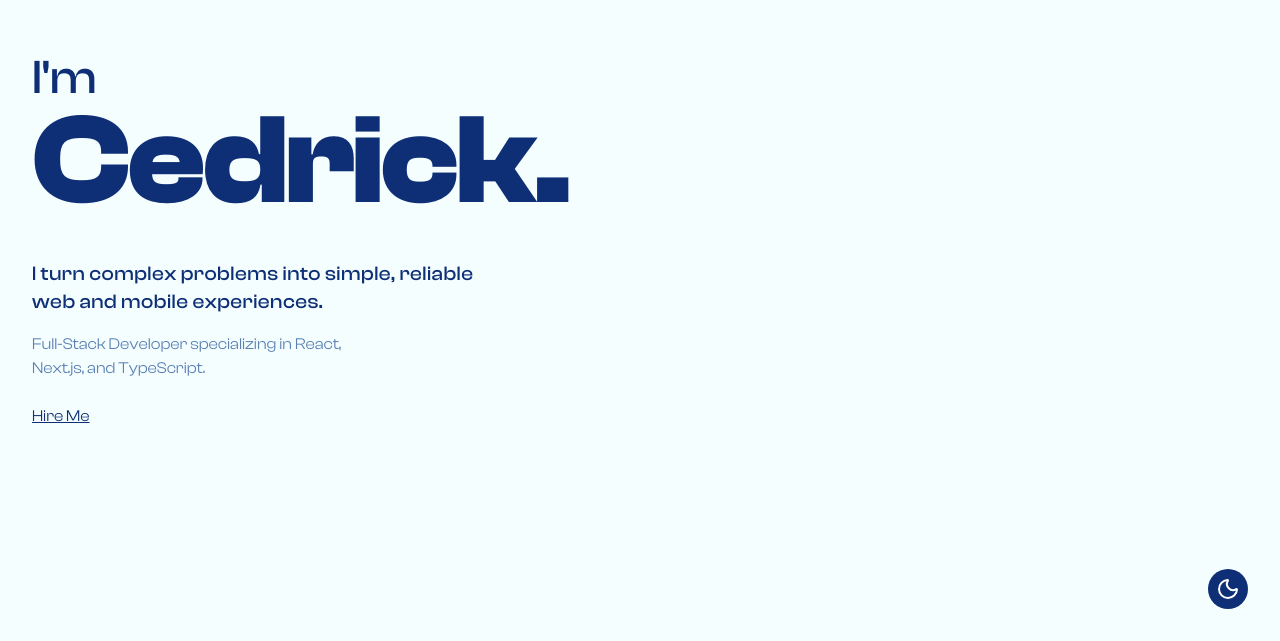
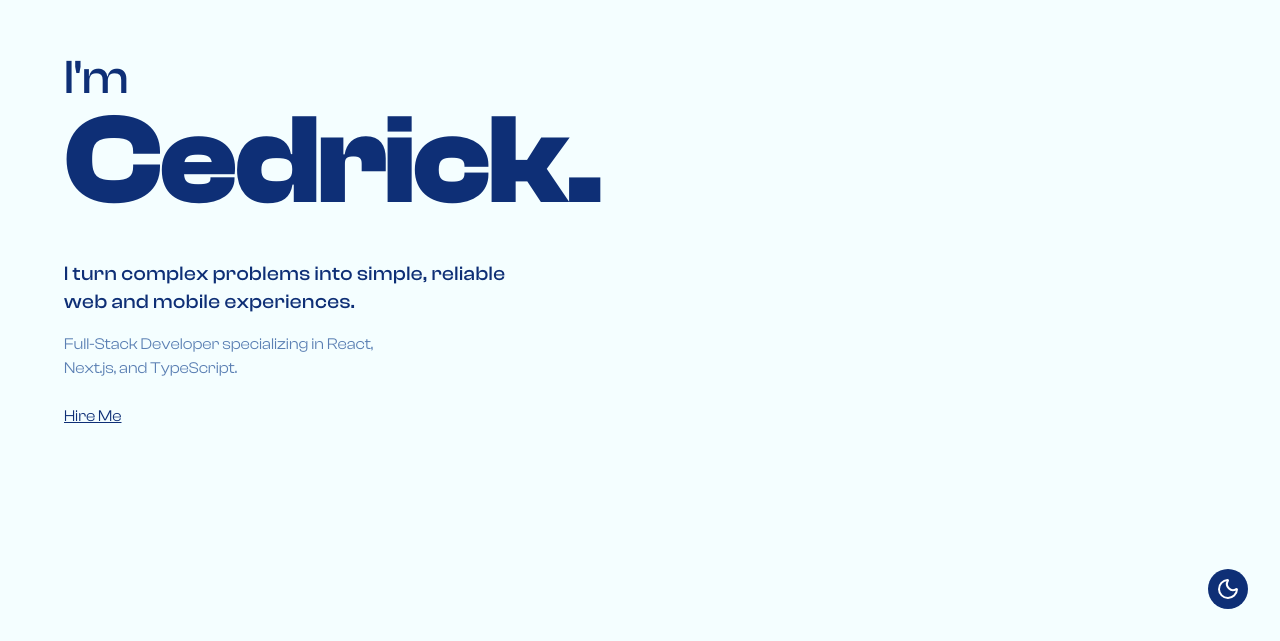
Before and after one commit to cjsupan/cj-portfolio, a React (Vite) app: page / in a window 1280 px wide. Shown: the part 159-800 px from the top of the page. Built offline with nearby package versions, Linux system fonts and the light colour scheme.

Commit message:
fix: adjust font sizes and layout for improved readability in ProjectCard and Home sections

```diff
--- a/src/components/projectCard.tsx
+++ b/src/components/projectCard.tsx
@@ -23,10 +23,10 @@ export function ProjectCard({ project }: ProjectCardProps) {
     >
       {/* Top: Massive Title & Description */}
       <div className="flex flex-col gap-6">
-        <h3 className="text-4xl font-heading font-bold leading-none tracking-tight">
+        <h3 className="text-2xl sm:text-4xl font-heading font-bold leading-none tracking-tight">
           {project.title}
         </h3>
-        <p className="text-md md:text-lg font-body font-medium opacity-80 group-hover:opacity-100 transition-opacity duration-500">
+        <p className="text-sm sm:text-lg font-body font-medium opacity-80 group-hover:opacity-100 transition-opacity duration-500">
           {project.description}
         </p>
       </div>
--- a/src/sections/home.tsx
+++ b/src/sections/home.tsx
@@ -2,12 +2,12 @@ const Home = () => {
   return (
     <div
       id="home"
-      className="w-full h-dvh @container text-primary-default dark:text-primary-dark px-4 sm:px-8 flex flex-col items-start justify-center"
+      className="w-full h-dvh @container text-primary-default dark:text-primary-dark px-8 md:px-16 flex flex-col items-start justify-center"
     >
       {/* Left: The Heavy Hook */}
-      <div className="w-full text-left flex flex-col items-start">
+      <div className="max-w-7xl mx-auto w-full text-left flex flex-col items-start ">
         <span className="text-3xl md:text-5xl font-medium">I'm</span>
-        <h1 className="text-[4rem] sm:text-[8rem] font-display font-bold leading-[0.8] tracking-tight mt-2">
+        <h1 className="text-[5rem] sm:text-[8rem] max-sm:text-[4rem] font-display font-bold leading-[0.8] tracking-tight mt-2">
           Cedrick.
         </h1>
         {/* <button className="p-2 mt-8 md:bg-primary-default dark:md:bg-primary-dark md:rounded-md md:text-primary-dark dark:md:text-primary-default text-primary-default dark:text-primary-dark underline md:text-sm text-xs">
@@ -17,7 +17,7 @@ const Home = () => {
 
       {/* Right: The Grounded Anchor */}
       {/* Centered on mobile, aligned to the right on desktop */}
-      <div className="w-full flex flex-col items-start text-start mt-12">
+      <div className="max-w-7xl mx-auto w-full flex flex-col items-start text-start mt-12">
         <p className="text-lg sm:text-xl font-medium max-w-md tracking-wide">
           I turn complex problems into simple, reliable web and mobile
           experiences.
```
